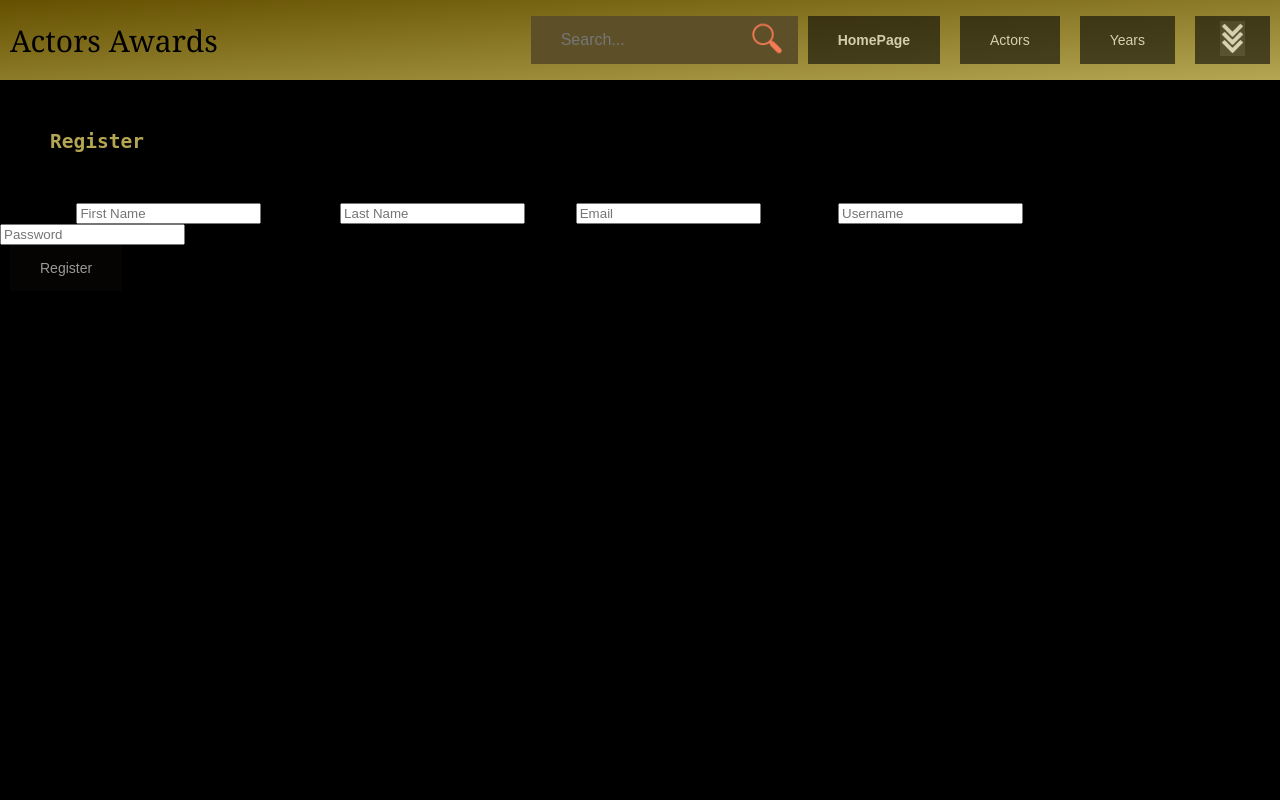
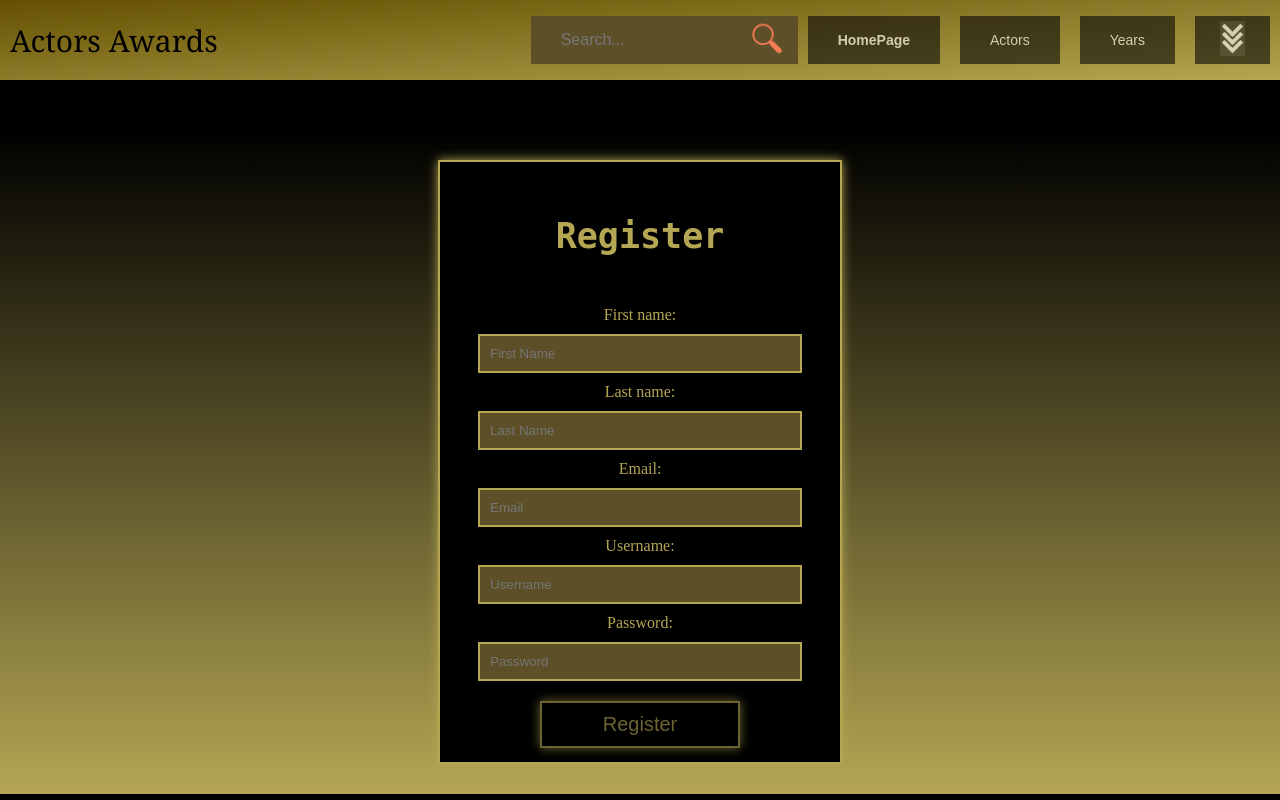
Before and after one commit to emiliaaa25/Tehnologii-Web, a PHP site: page /Register.html in a window 1280 px wide. Run offline with PHP 8.4, Linux system fonts and the light colour scheme.

Commit message:
Update styles.css

```diff
--- a/proiect/styles.css
+++ b/proiect/styles.css
@@ -359,6 +359,92 @@ header{
 }
 
 
+.login-box{
+  display: flex;
+  align-items: center;
+  justify-content: center;
+  margin-top: 50px;
+
+    background-color: rgb(180, 166, 83);
+    background-image: linear-gradient(to bottom, rgb(0,0,0), rgb(180, 166, 83));
+    height: 83vh;
+
+}
+
+.register-elements{
+  display: flex;
+  align-items: center;
+  justify-content: center;
+  border: 2px solid rgb(180, 166, 83);
+
+  box-shadow: 0 0 10px rgb(180, 166, 83);
+  height: 600px;
+  width: 400px;
+    background-color: rgb(0,0,0);
+
+}
+
+.login-elements{
+  display: flex;
+  align-items: center;
+  justify-content: center;
+  border: 2px solid rgb(180, 166, 83);
+
+  box-shadow: 0 0 10px rgb(180, 166, 83);
+  height: 500px;
+  width: 400px;
+
+
+    background-color: rgb(0,0,0);
+}
+
+input[type="username"], input[type="password"], input[type="password-reveal"], input[type="firstname"], input[type="lastname"], input[type="email"]{
+  width: 300px;
+  padding: 10px;
+  margin: 10px;
+  border: 2px solid rgb(180, 166, 83);
+  background-color: rgb(93, 80, 41);
+}
+
+form div {
+  display: flex;
+  flex-direction: column;
+  align-items: center;
+  justify-content: center;
+  color: rgb(180, 166, 83);
+}
+
+button[type="submit-login"]{
+  align-items: center;
+  width: 200px;
+  padding: 10px;
+  margin: 10px;
+  border: 2px solid rgb(180, 166, 83);
+  background-color: black;
+  color: rgb(180, 166, 83);
+  box-shadow: 0 0 10px rgb(180, 166, 83);
+  font-size: 20px;
+  cursor: pointer;
+}
+
+form{
+  display: flex;
+  flex-direction: column;
+  align-items: center;
+  justify-content: center;
+}
+
+form a{
+  color: rgb(130, 116, 33);
+  text-decoration: none;
+  align-items: right;
+}
+
+form h2{
+  color: rgb(180, 166, 83);
+  font-size: 35px;
+}
+
 @media screen and (max-width: 900px) {
   .actor{
     display: grid;
```
